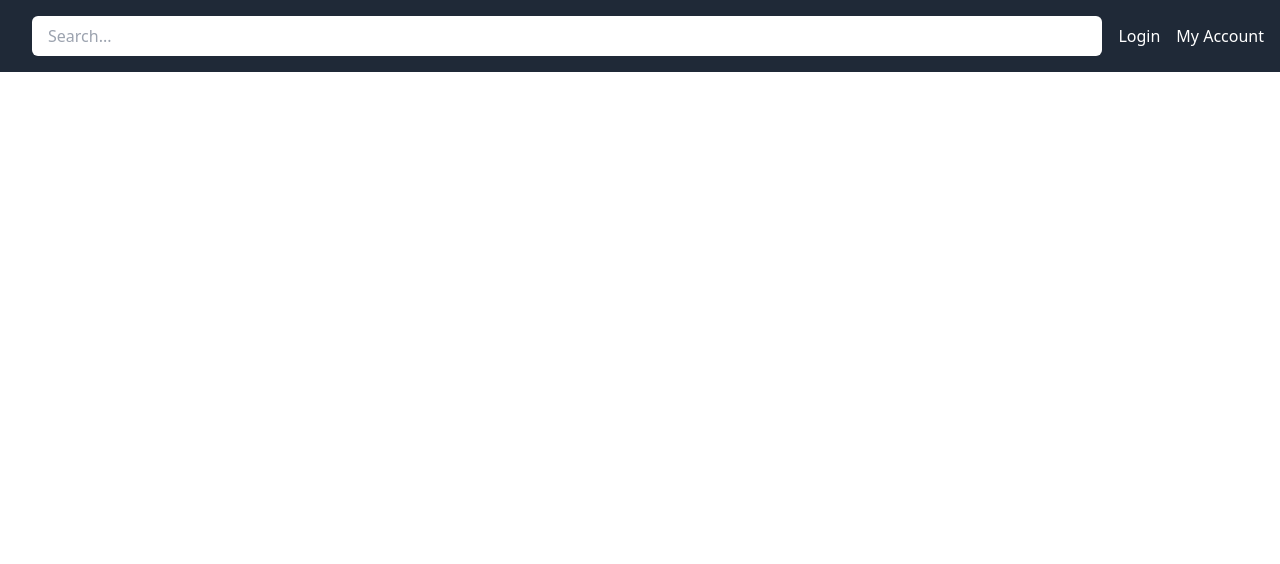
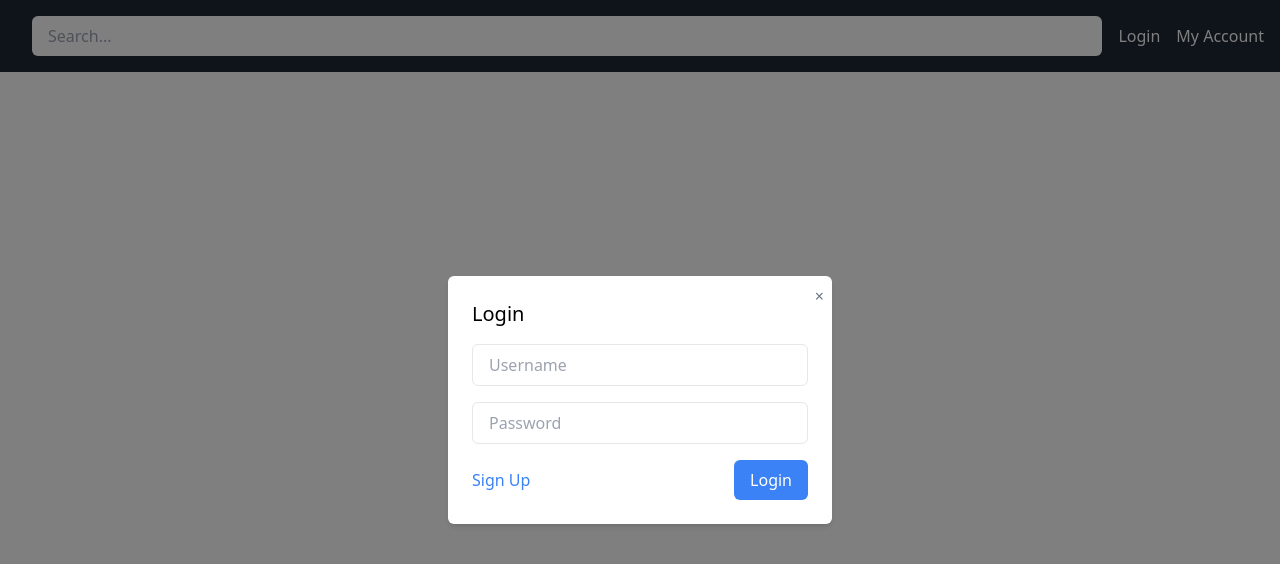
Before and after one commit to TheKyleKirby/GAME-GALAXXY, a React (Vite) app in the folder client/: page /navbar in a window 1280 px wide. Both pictures are taken after a click on the button "Login". Shown: the top 564 px of the page. Built offline with nearby package versions, Linux system fonts and the light colour scheme.

Commit message:
Added a modal to the login button

```diff
--- a/client/src/pages/Navbar.jsx
+++ b/client/src/pages/Navbar.jsx
@@ -3,9 +3,14 @@ import React, { useState } from 'react';
 
 const Navbar = () => {
     const [isMenuOpen, setIsMenuOpen] = useState(false);
+    const [isModalOpen, setIsModalOpen] = useState(false);
 
     const toggleMenu = () => {
         setIsMenuOpen(!isMenuOpen);
+    };
+
+    const toggleModal = () => {
+        setIsModalOpen(!isModalOpen);
     };
 
     return (
@@ -27,7 +32,7 @@ const Navbar = () => {
 
                 {/* Login and My Account Buttons */}
                 <div className="hidden md:flex items-center space-x-4">
-                    <button className="text-white">Login</button>
+                    <button onClick={toggleModal} className="text-white">Login</button>
                     <button className="text-white">My Account</button>
                 </div>
             </div>
@@ -46,6 +51,24 @@ const Navbar = () => {
                     </ul>
                 </div>
             )}
+
+            {/* Login Modal */}
+            {isModalOpen && (
+                <div className="fixed inset-0 flex items-center justify-center bg-black bg-opacity-50">
+                    <div className="bg-white p-6 rounded-md shadow-md w-96 relative">
+                        <button onClick={toggleModal} className="absolute top-2 right-2 text-gray-500 hover:text-gray-700">
+                            &times;
+                        </button>
+                        <h2 className="text-xl mb-4">Login</h2>
+                        <input type="text" placeholder="Username" className="w-full px-4 py-2 mb-4 border rounded-md focus:outline-none focus:ring-2 focus:ring-blue-500" />
+                        <input type="password" placeholder="Password" className="w-full px-4 py-2 mb-4 border rounded-md focus:outline-none focus:ring-2 focus:ring-blue-500" />
+                        <div className="flex justify-between items-center">
+                            <button className="text-blue-500">Sign Up</button>
+                            <button onClick={toggleModal} className="bg-blue-500 text-white px-4 py-2 rounded-md">Login</button>
+                        </div>
+                    </div>
+                </div>
+            )}
         </nav>
     );
 };
```
